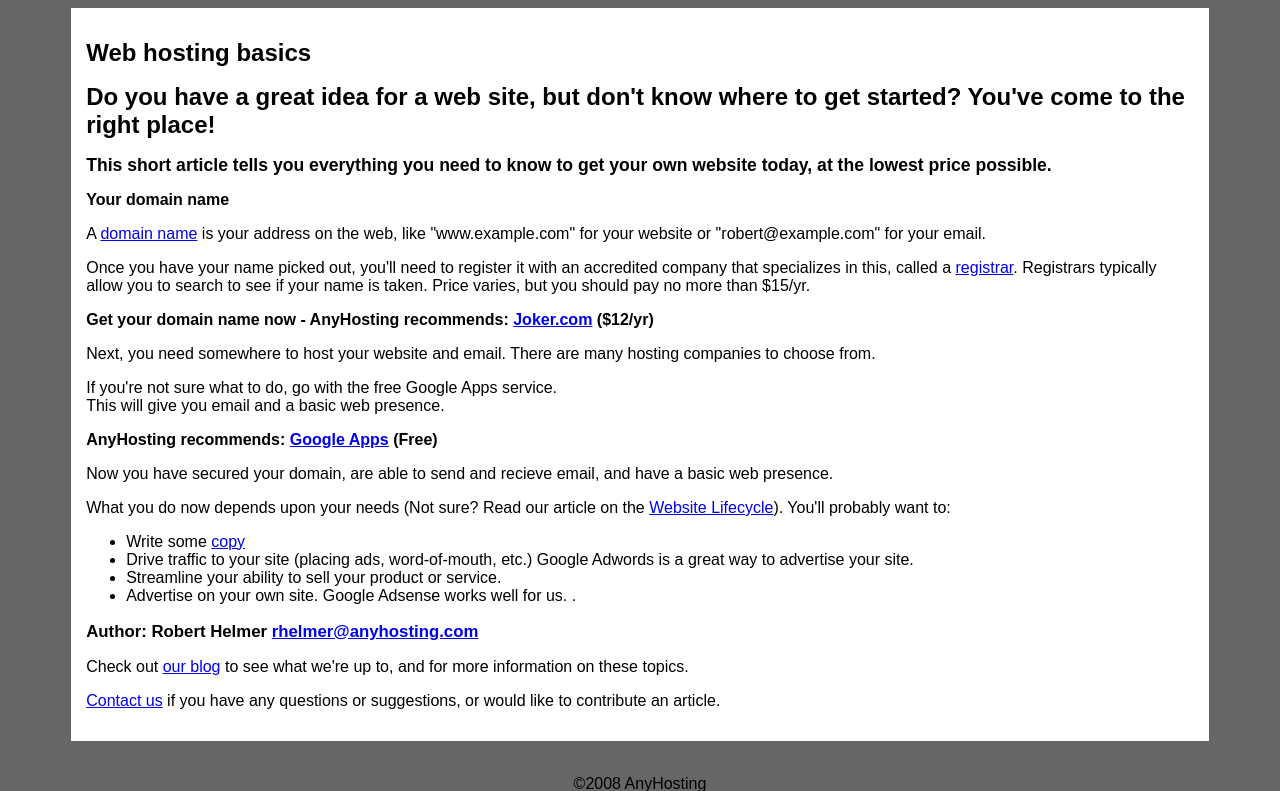
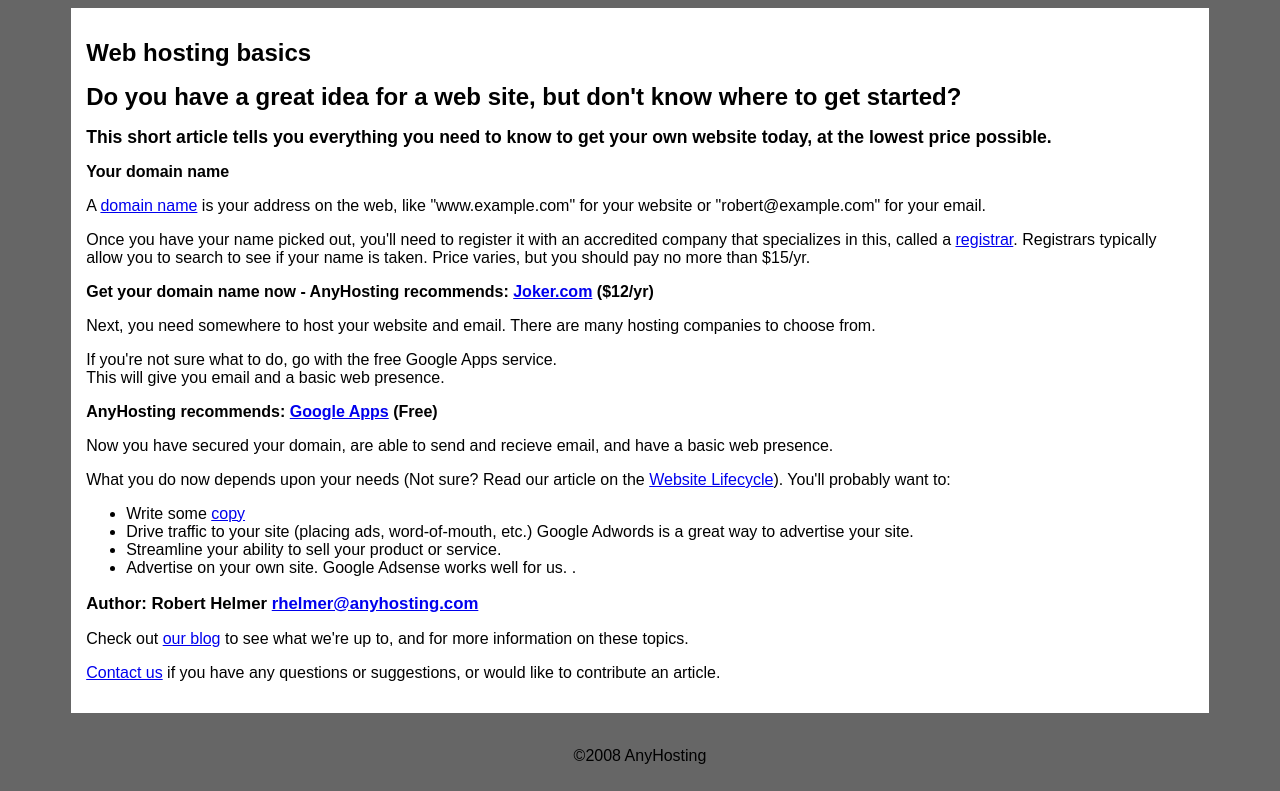
Before and after one commit to namodn/www, a PHP site: page /articles/basics in a window 1280 px wide. Shown: the top 791 px of the page. Run offline with PHP 8.4, Linux system fonts and the light colour scheme.

Commit message:
say less

```diff
--- a/anyhosting.com/htdocs/articles/basics.php
+++ b/anyhosting.com/htdocs/articles/basics.php
@@ -1,7 +1,7 @@
 <?php include 'header.php'?>
     <h1>Web hosting basics</h1>
     <h1> Do you have a great idea for a web site, but
-    don't know where to get started? You've come to the right place!</h1>
+    don't know where to get started?</h1>
     <h2>This short article tells you everything you need to know to
     get your own website today, at the lowest price possible.</h2>
     <b>Your domain name</b>
```
